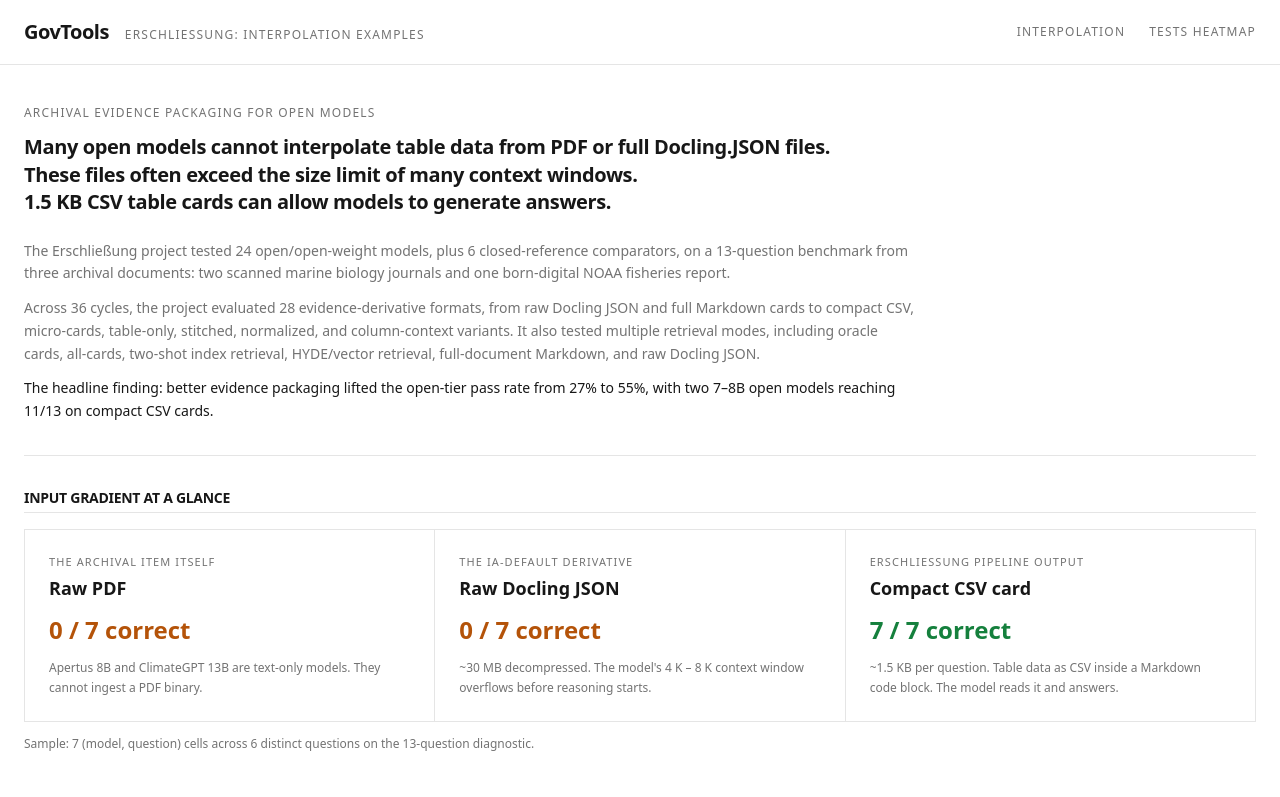
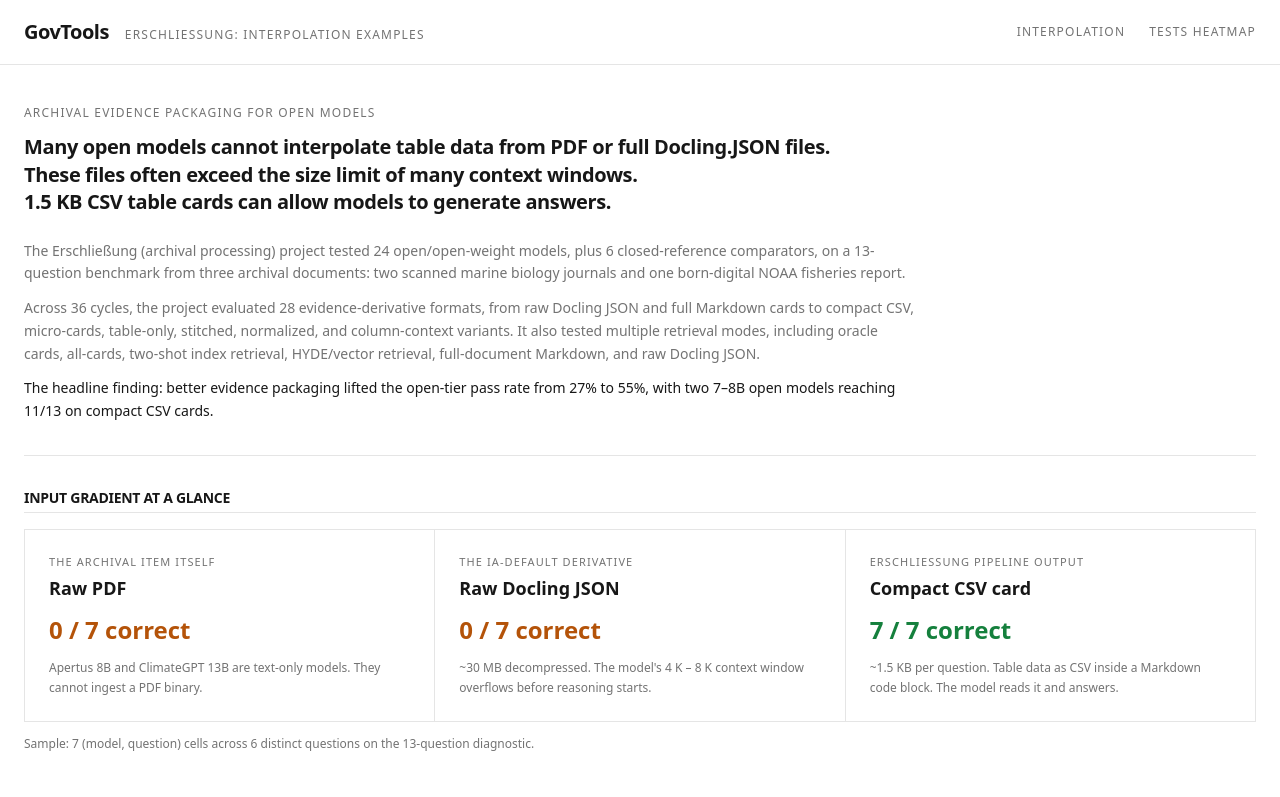
Before and after one commit to WelcomePastToday/govtools.org, a Next.js app: page /erschliessung/interpolation in a window 1280 px wide. Shown: the top 797 px of the page. Built offline with nearby package versions, Linux system fonts and the light colour scheme.

Commit message:
copy(interpolation): clarify 'Erschließung' with translation '(archival processing)'

```diff
--- a/src/app/erschliessung/interpolation/page.tsx
+++ b/src/app/erschliessung/interpolation/page.tsx
@@ -144,7 +144,7 @@ export default function ErschliessungPage() {
           </h1>
           <div className="text-sm leading-relaxed text-text-secondary max-w-4xl space-y-3">
             <p>
-              The Erschließung project tested 24 open/open-weight models, plus 6 closed-reference comparators, on a 13-question benchmark from three archival documents: two scanned marine biology journals and one born-digital NOAA fisheries report.
+              The Erschließung (archival processing) project tested 24 open/open-weight models, plus 6 closed-reference comparators, on a 13-question benchmark from three archival documents: two scanned marine biology journals and one born-digital NOAA fisheries report.
             </p>
             <p>
               Across 36 cycles, the project evaluated 28 evidence-derivative formats, from raw Docling JSON and full Markdown cards to compact CSV, micro-cards, table-only, stitched, normalized, and column-context variants. It also tested multiple retrieval modes, including oracle cards, all-cards, two-shot index retrieval, HYDE/vector retrieval, full-document Markdown, and raw Docling JSON.
```
